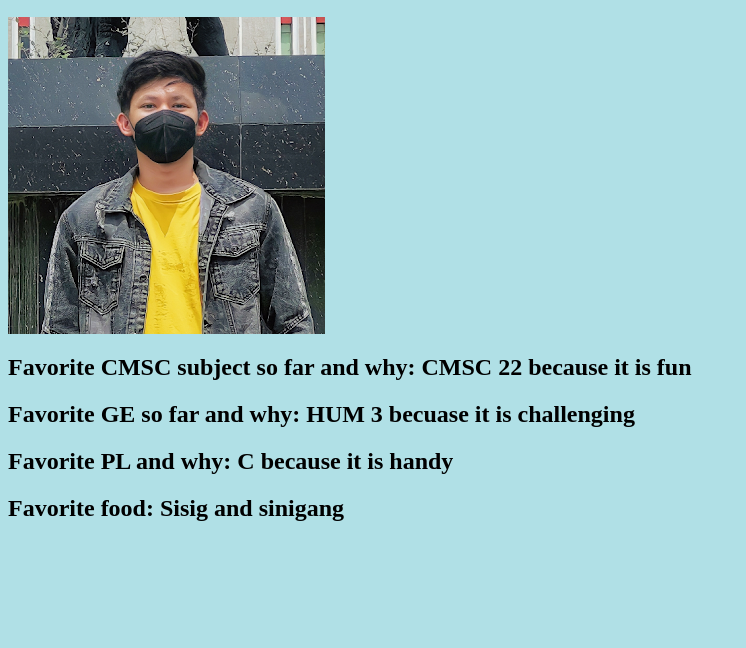
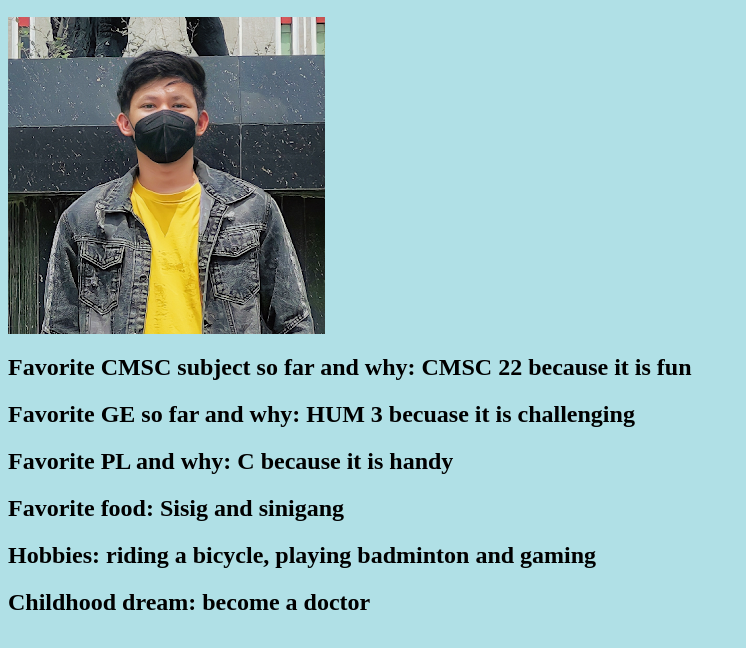
Before and after one commit to kingHenryvi/kingHenryvi.github.io, a plain HTML site: page index.html in a window 1280 px wide. Shown: the part 96-744 px from the top of the page, without its empty margins (0-746 px from the left). Drawn offline with Linux system fonts and the light colour scheme.

Commit message:
chore: added hobbies

```diff
--- a/index.html
+++ b/index.html
@@ -11,6 +11,8 @@
         <h2> Favorite GE so far and why: HUM 3 becuase it is challenging </h2>
         <h2> Favorite PL and why: C because it is handy</h2>
         <h2> Favorite food: Sisig and sinigang</h2>
+        <h2> Hobbies: riding a bicycle, playing badminton and gaming</h2>
+        <h2> Childhood dream: become a doctor</h2>
     </body>
 
 </html>
```
